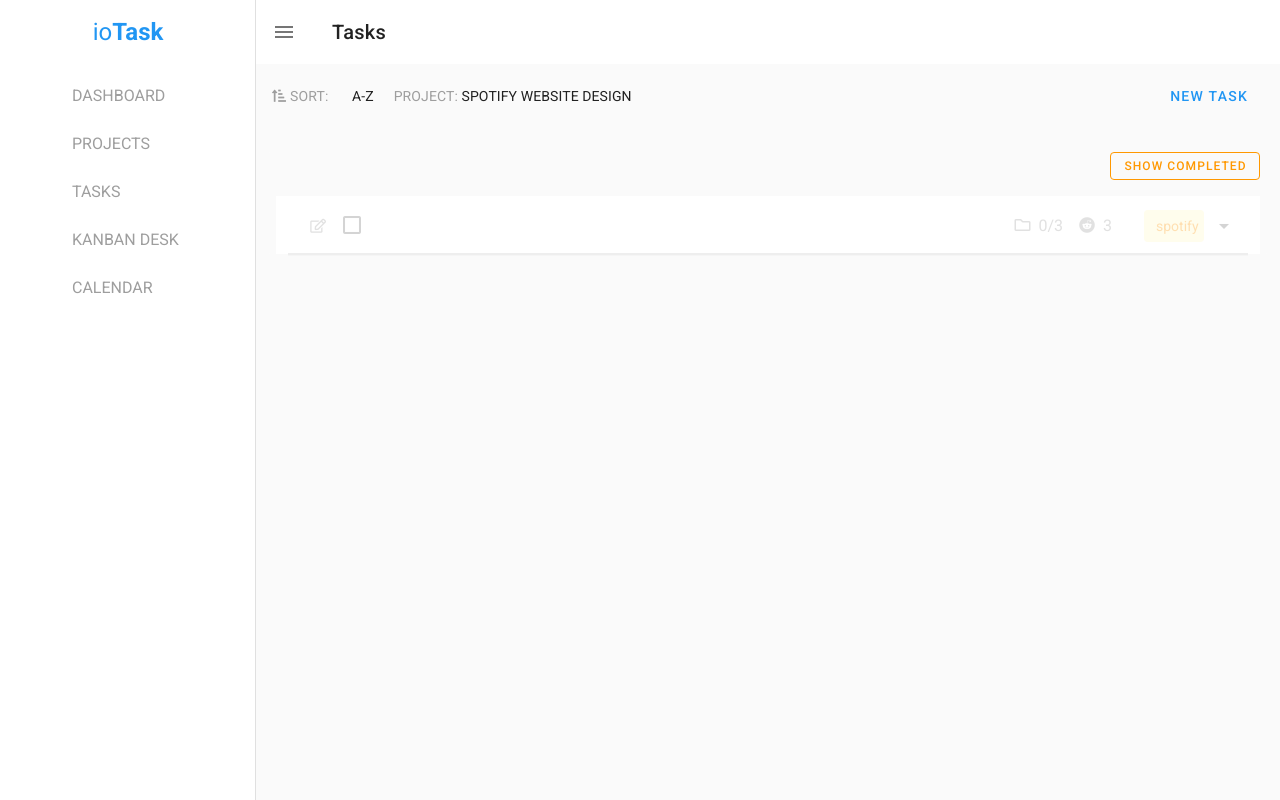
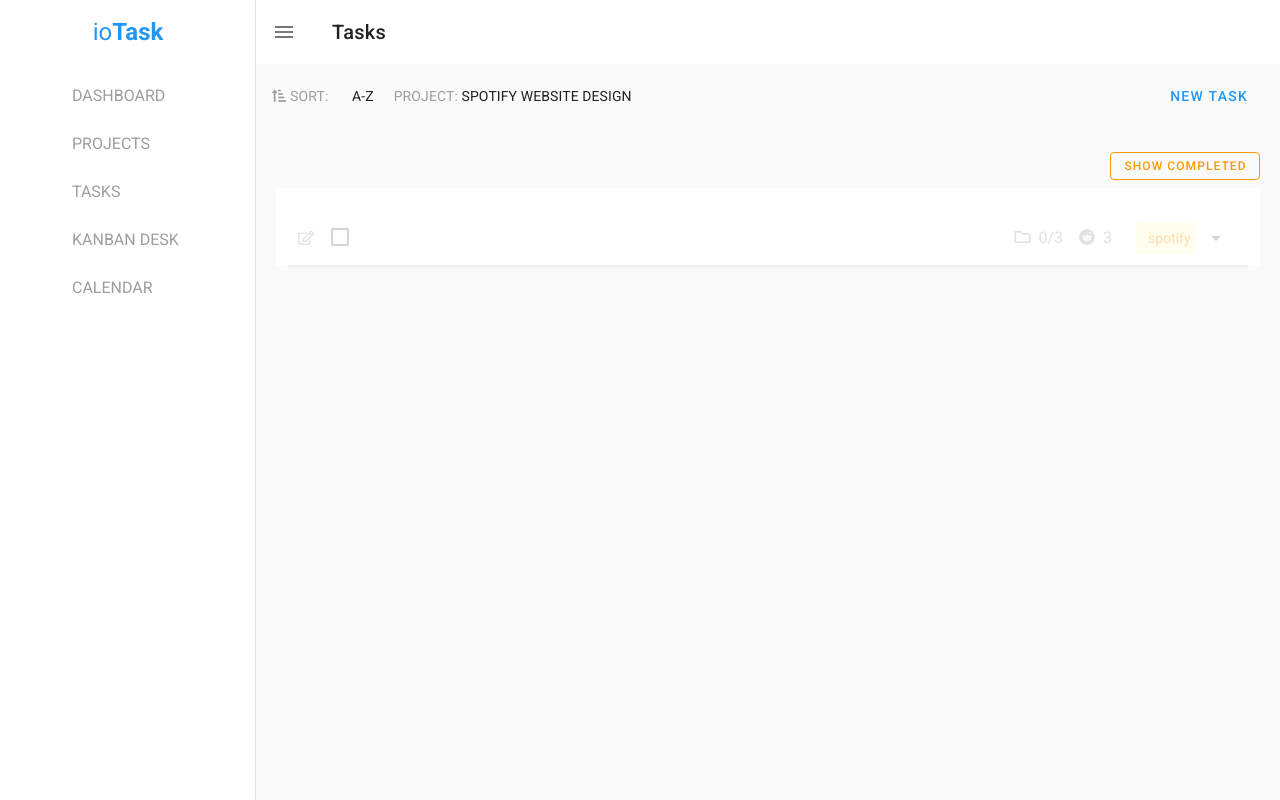
Before and after one commit to sourybunny/sensehawk-assignment, a Vue app: page / in a window 1280 px wide. Both pictures are taken after a click on the button "NEW TASK". Built offline with nearby package versions, Linux system fonts and the light colour scheme; some icons are missing.

Commit message:
ref: some padding changes

```diff
--- a/src/components/NewTask.vue
+++ b/src/components/NewTask.vue
@@ -77,7 +77,7 @@ export default {
 
 }
 input {
-    text-indent: 5.6rem;
+    text-indent: 4.7rem;
     caret-color: black;
 }
 
--- a/src/components/TaskItem.vue
+++ b/src/components/TaskItem.vue
@@ -1,14 +1,14 @@
 <template>
   <div class="rect" :data-id="task.id">
-                    <div class="layout align-center ml-3">
+                    <div class="layout align-center">
                         <v-btn icon @click="onEdit"><i class="far grey--text fa-edit"></i></v-btn>
                         <v-checkbox class="ml-1" filled v-model="task.completed"></v-checkbox>
                         <div><span :class="{'grey--text':task.completed}">{{task.title}}</span></div>
                     </div>
                     <div class="mx-4 grey--text"><i class="scale-up  mr-2 far fa-folder"></i><span>0/3</span></div>
 
-                    <div class="mr-4 grey--text"><i class="fab scale-up  mr-2 fa-reddit"></i><span>3</span></div>
-                    <div class="align-center">
+                    <div class="mr-2 grey--text"><i class="fab scale-up  mr-2 fa-reddit"></i><span>3</span></div>
+                    <div class="align-center mr-2">
                         <v-select solo class=" transparent dropdown-select" v-model="task.type"
                         :items="['spotify','sketch','dribble','iotask']"
                         flat hide-details>
--- a/src/components/TaskList.vue
+++ b/src/components/TaskList.vue
@@ -7,7 +7,7 @@
                 {{showCompleted?'Show All':'Show Completed'}}
                 </v-btn>
         </v-layout>
-        <v-container class="white" py-0 mb-0>
+        <v-container class="white" mt-2 pt-1 pb-0 mb-0>
             <v-layout mt-4 column>
             <v-flex >
                 <div >
```
